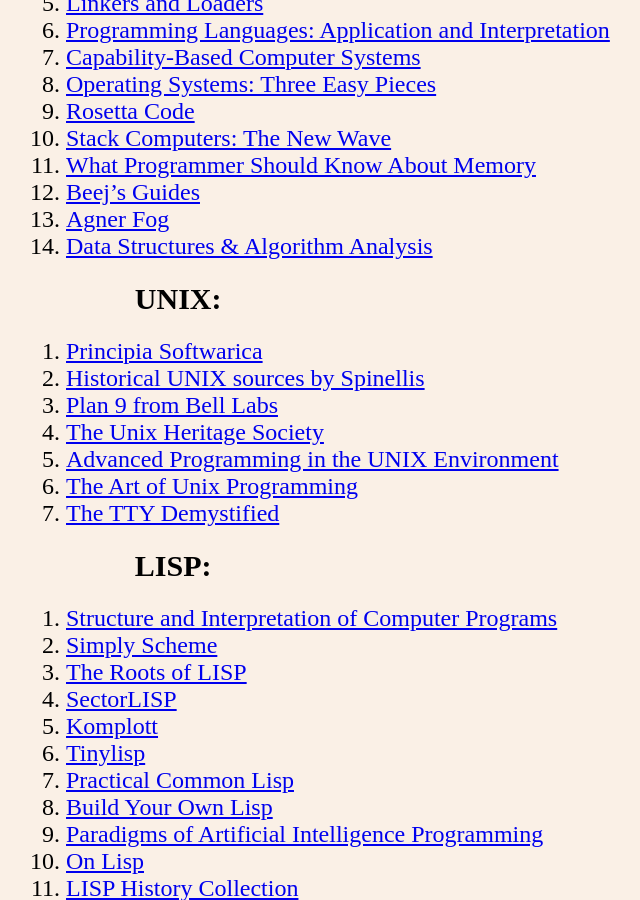
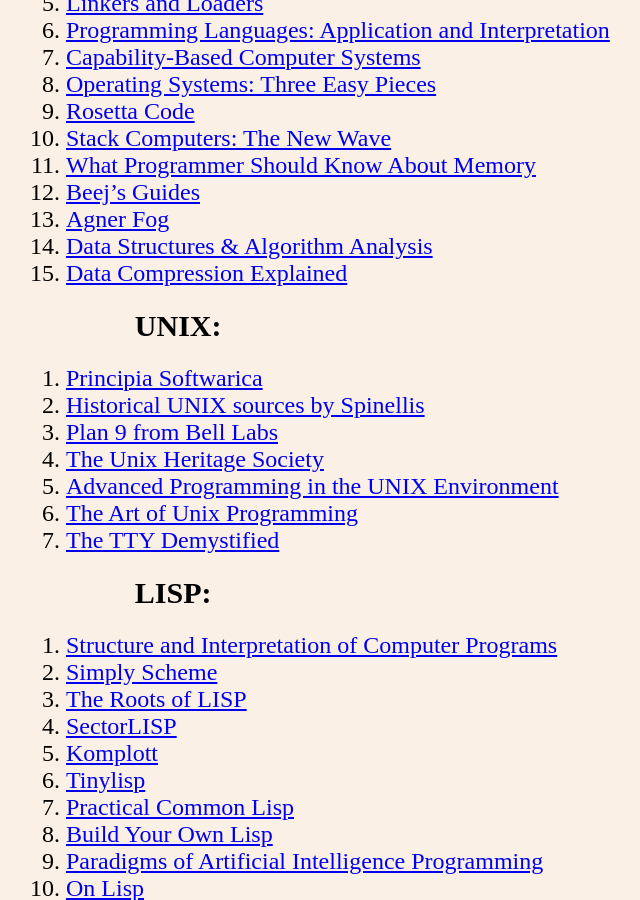
Before and after one commit to TeAeg/teaeg.github.io, a Jekyll site: the page built from index.md, in a window 1280 px wide and 900 px high, scrolled down 1061 px. Shown: the whole window, without its empty margins (70-710 px from the left). Built offline with Jekyll 4.4.1, drawn with Linux system fonts in a browser that asks for light colours; our own code applies the rules of GitHub Pages for plain Markdown files.

Commit message:
Added a link to "Data Compression Explained"
Added a link to "Data Compression Explained" on https://mattmahoney.net/dc/dce.html

```diff
--- a/index.md
+++ b/index.md
@@ -36,6 +36,7 @@
 12. [Beej's Guides](https://beej.us/guide)
 13. [Agner Fog](https://www.agner.org/optimize)
 14. [Data Structures & Algorithm Analysis](https://people.cs.vt.edu/~shaffer/Book)
+15. [Data Compression Explained](https://mattmahoney.net/dc/dce.html)
 
 ## UNIX:
 1. [Principia Softwarica](https://principia-softwarica.org)
```
